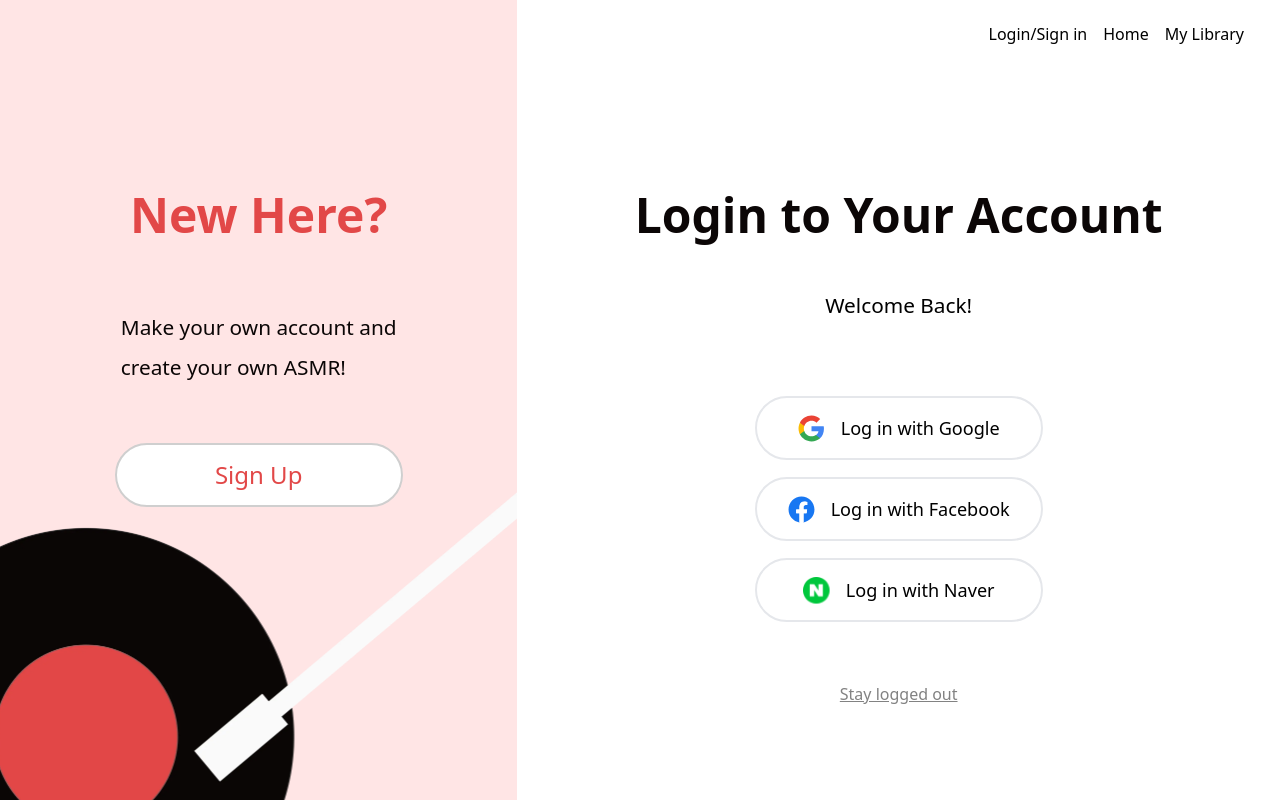
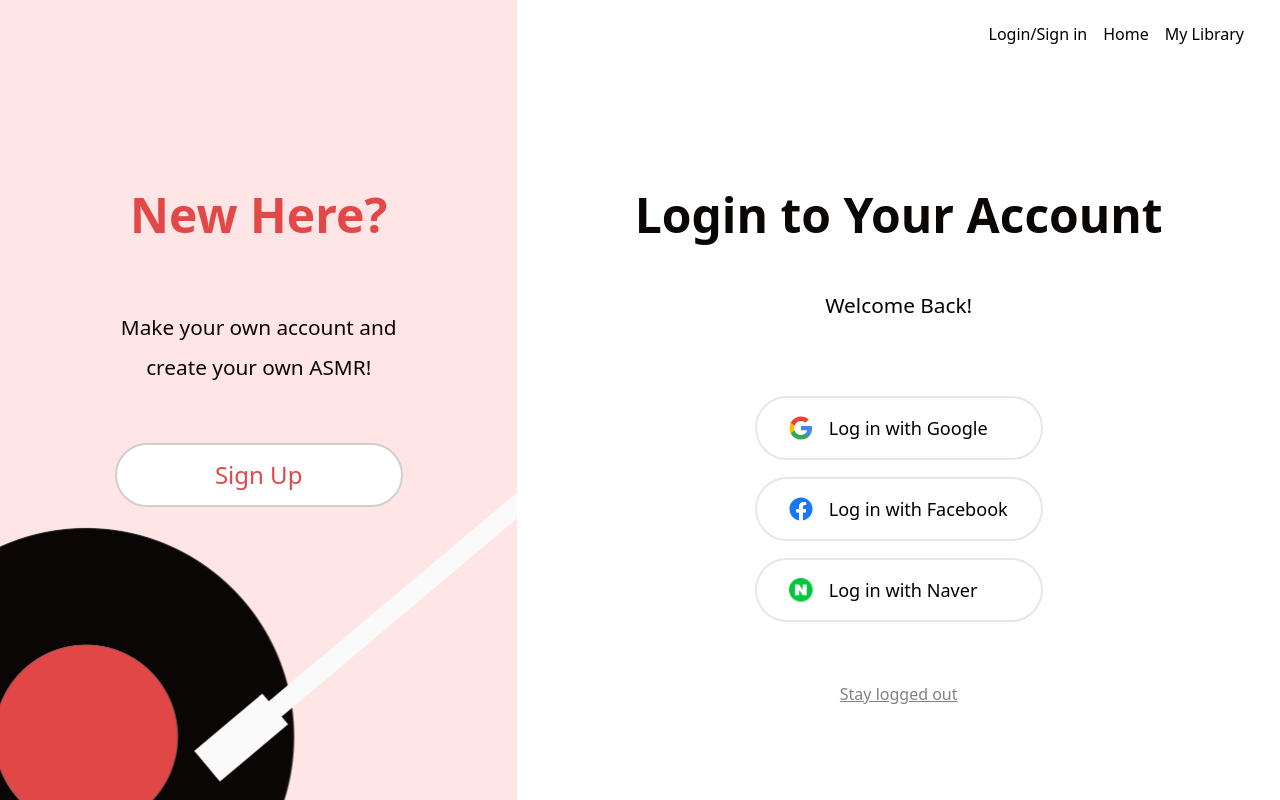
Before and after one commit to aoqlsdl/hearhere-front, a React (Vite) app: page /login in a window 1280 px wide. Built offline with nearby package versions, Linux system fonts and the light colour scheme; what recoil-persist would draw is missing.

Commit message:
fix: 퍼블리싱 피드백 반영

```diff
--- a/src/components/Banner/index.tsx
+++ b/src/components/Banner/index.tsx
@@ -26,7 +26,7 @@ const Banner = () => {
             className="w-screen h-[12.56rem] flex flex-col justify-center text-center select-none mt-[4.25rem]"
         >
             <motion.h1
-                className="text-[5rem] text-primary-BLACK100 font-[medium] leading-[5rem]"
+                className="text-[5rem] text-primary-BLACK100 font-pre font-medium leading-[5rem]"
                 initial={{ opacity: 0, y: -20 }}
                 animate={inView ? { opacity: 1, y: 0 } : { opacity: 0, y: 0 }}
                 transition={{ duration: 0.1, ease: "linear" }} // 애니메이션 설정
--- a/src/components/Login/left/index.tsx
+++ b/src/components/Login/left/index.tsx
@@ -7,7 +7,7 @@ const SigninLeft = () => {
                 <h2 className="text-[3rem] font-bold text-primary-PINK 1440:text-[50px] mt-[16.19rem]">
                     New Here?
                 </h2>
-                <p className="text-[1.3rem] mt-[3.5rem] mb-[3.5rem] 1440:text-[1.88rem] leading-10 text-primary-BLACK300">
+                <p className="text-[1.3rem] mt-[3.5rem] mb-[3.5rem] 1440:text-[1.88rem] text-center leading-10 text-primary-BLACK300">
                     Make your own account and
                     <br />
                     create your own ASMR!
--- a/src/components/Login/right/index.tsx
+++ b/src/components/Login/right/index.tsx
@@ -16,39 +16,39 @@ const LoginRight = () => {
                         onClick={() =>
                             useRedirect("http://localhost:8080/oauth2/authorization/google")
                         }
-                        className="transition ease-in-out rounded-full w-[18rem] 1440:w-[20.94rem] h-[4rem] 1440:h-[5rem] bg-white  text-black text-[1.13rem] border-2 hover:border-primary-PINK flex flex-row justify-center items-center"
+                        className="flex flex-row items-center transition ease-in-out rounded-full w-[18rem] h-[4rem] bg-white text-left text-black text-[1.13rem] border-2 hover:border-primary-PINK"
                     >
                         <img
                             src="/assets/icons/google.svg"
-                            className="w-[1.69rem] h-[1.69rem] mr-4"
+                            className="w-[1.5rem] h-[1.5rem] ml-[2rem] mr-[1rem]"
                         />
-                        Log in with Google
+                        <span className="left-[4rem] top-[1.125rem]">Log in with Google</span>
                     </button>
                     <button
                         type="button"
                         onClick={() =>
                             useRedirect("http://localhost:8080/oauth2/authorization/google")
                         }
-                        className="transition ease-in-out rounded-full w-[18rem] 1440:w-[20.94rem] h-[4rem] 1440:h-[5rem] bg-white  text-black text-[1.13rem] border-2 hover:border-primary-PINK flex flex-row justify-center items-center"
+                        className="flex flex-row items-center transition ease-in-out rounded-full w-[18rem] h-[4rem] bg-white text-left text-black text-[1.13rem] border-2 hover:border-primary-PINK"
                     >
                         <img
                             src="/assets/icons/facebook.svg"
-                            className="w-[1.69rem] h-[1.69rem] mr-4"
+                            className="w-[1.5rem] h-[1.5rem] ml-[2rem] mr-[1rem]"
                         />
-                        Log in with Facebook
+                        <span className="left-[4rem] top-[1.125rem]">Log in with Facebook</span>
                     </button>
                     <button
                         type="button"
                         onClick={() =>
                             useRedirect("http://localhost:8080/oauth2/authorization/google")
                         }
-                        className="transition ease-in-out rounded-full w-[18rem] 1440:w-[20.94rem] h-[4rem] 1440:h-[5rem] bg-white  text-black text-[1.13rem] border-2 hover:border-primary-PINK flex flex-row justify-center items-center"
+                        className="flex flex-row items-center transition ease-in-out rounded-full w-[18rem] h-[4rem] bg-white text-left text-black text-[1.13rem] border-2 hover:border-primary-PINK"
                     >
                         <img
                             src="/assets/icons/naver.svg"
-                            className="w-[1.69rem] h-[1.69rem] mr-4"
+                            className="w-[1.5rem] h-[1.5rem] ml-[2rem] mr-[1rem]"
                         />
-                        Log in with Naver
+                        <span className="left-[4rem] top-[1.125rem]">Log in with Naver</span>
                     </button>
                 </div>
                 <span
--- a/src/components/Signup/left/index.tsx
+++ b/src/components/Signup/left/index.tsx
@@ -10,7 +10,7 @@ const SignupLeft = () => {
                 <p className="text-[1.3rem] 1440:text-[1.88rem] font-extralight leading-[3rem] mt-[2.13rem] mb-[1.75rem]">
                     Already have an account?
                 </p>
-                <p className="text-[1.3rem] mb-[3.81rem] 1440:text-[1.88rem] leading-10 text-primary-BLACK300">
+                <p className="text-[1.3rem] mb-[3.81rem] 1440:text-[1.88rem] text-center leading-10 text-primary-BLACK300">
                     Make your own account and
                     <br />
                     create your own ASMR!
--- a/src/components/Signup/right/index.tsx
+++ b/src/components/Signup/right/index.tsx
@@ -16,39 +16,39 @@ const SignupRight = () => {
                         onClick={() =>
                             useRedirect("http://localhost:8080/oauth2/authorization/google")
                         }
-                        className="transition ease-in-out rounded-full w-[18rem] 1440:w-[20.94rem] h-[4rem] 1440:h-[5rem] bg-white  text-black text-[1.13rem] border-2 hover:border-primary-PINK flex flex-row justify-center items-center"
+                        className="flex flex-row items-center transition ease-in-out rounded-full w-[18rem] h-[4rem] bg-white text-left text-black text-[1.13rem] border-2 hover:border-primary-PINK"
                     >
                         <img
                             src="/assets/icons/google.svg"
-                            className="w-[1.69rem] h-[1.69rem] mr-4"
+                            className="w-[1.5rem] h-[1.5rem] ml-[2rem] mr-[1rem]"
                         />
-                        Sign up with Google
+                        <span className="left-[4rem] top-[1.125rem]">Sign up with Google</span>
                     </button>
                     <button
                         type="button"
                         onClick={() =>
                             useRedirect("http://localhost:8080/oauth2/authorization/google")
                         }
-                        className="transition ease-in-out rounded-full w-[18rem] 1440:w-[20.94rem] h-[4rem] 1440:h-[5rem] bg-white  text-black text-[1.13rem] border-2 hover:border-primary-PINK flex flex-row justify-center items-center"
+                        className="flex flex-row items-center transition ease-in-out rounded-full w-[18rem] h-[4rem] bg-white text-left text-black text-[1.13rem] border-2 hover:border-primary-PINK"
                     >
                         <img
                             src="/assets/icons/facebook.svg"
-                            className="w-[1.69rem] h-[1.69rem] mr-4"
+                            className="w-[1.5rem] h-[1.5rem] ml-[2rem] mr-[1rem]"
                         />
-                        Sign up with Facebook
+                        <span>Sign up with Facebook</span>
                     </button>
                     <button
                         type="button"
                         onClick={() =>
                             useRedirect("http://localhost:8080/oauth2/authorization/google")
                         }
-                        className="transition ease-in-out rounded-full w-[18rem] 1440:w-[20.94rem] h-[4rem] 1440:h-[5rem] bg-white  text-black text-[1.13rem] border-2 hover:border-primary-PINK flex flex-row justify-center items-center"
+                        className="flex flex-row items-center transition ease-in-out rounded-full w-[18rem] h-[4rem] bg-white text-left text-black text-[1.13rem] border-2 hover:border-primary-PINK"
                     >
                         <img
                             src="/assets/icons/naver.svg"
-                            className="w-[1.69rem] h-[1.69rem] mr-4"
+                            className="w-[1.5rem] h-[1.5rem] ml-[2rem] mr-[1rem]"
                         />
-                        Sign up with Naver
+                        <span>Sign up with Naver</span>
                     </button>
                 </div>
                 <span
```
